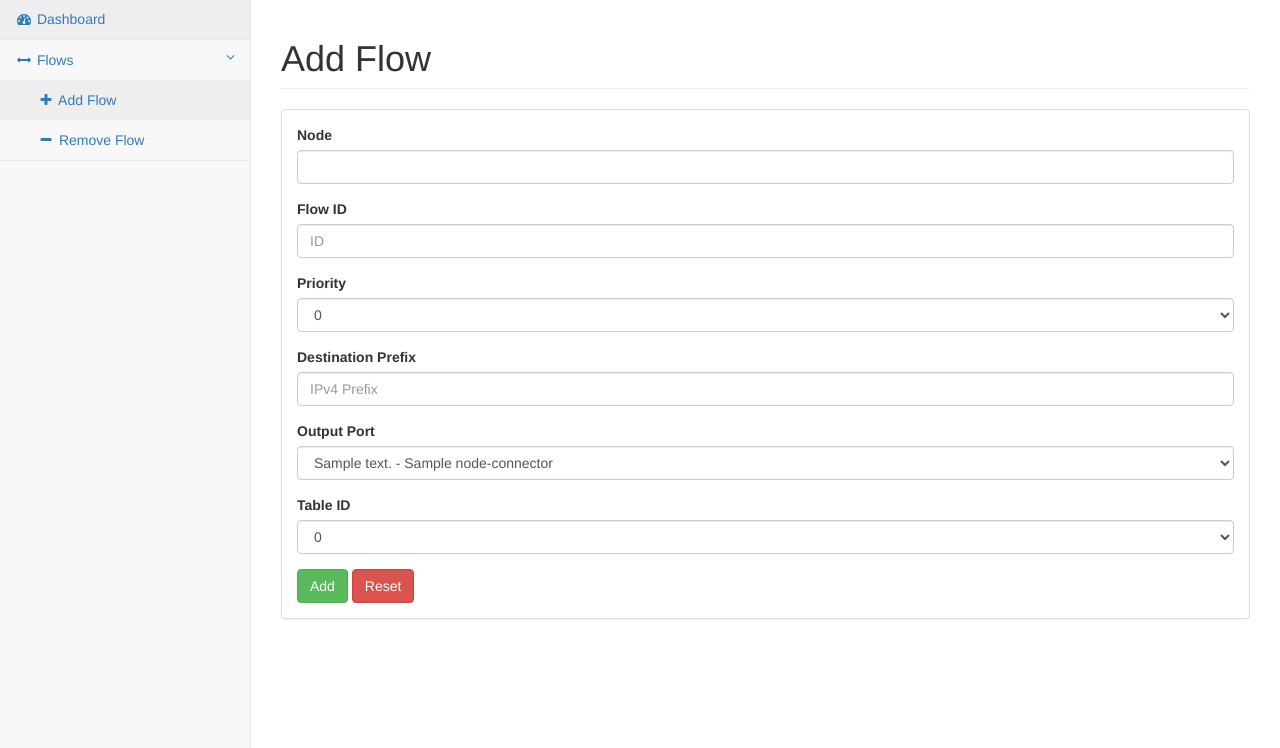
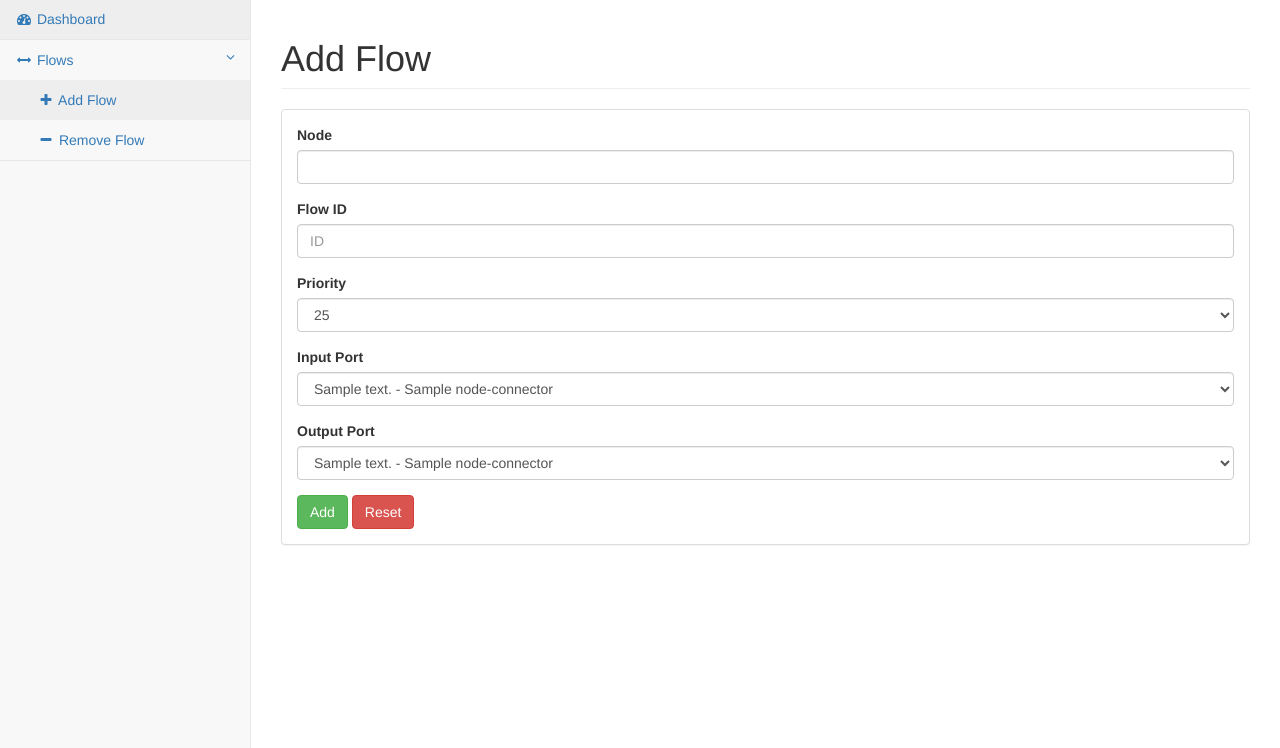
Before and after one commit to lamoni/webopenflow, a Flask app: page /add_flow in a window 1280 px wide. Shown: the part 52-800 px from the top of the page. Run offline with Flask 2, Linux system fonts and the light colour scheme; a database or web service that is not in the repository returns one stand-in record (values such as "Sample title"); data that the repository does not hold is empty; some libraries are stand-ins or nearby versions.

Commit message:
Changed add flow to work off of input and output ports instead of ipv4 destinations, due to ARP issue

```diff
--- a/app/forms.py
+++ b/app/forms.py
@@ -6,8 +6,7 @@ class AddFlowForm(Form):
     flow_node = StringField('flow_node')
     flow_id = StringField('flow_id')
     flow_priority = StringField('flow_priority')
-    flow_destination_prefix = StringField('flow_destination_prefix')
-    flow_table_id = StringField('flow_table_id')
+    flow_input_port = StringField('flow_input_port')
     flow_output_port = StringField('flow_output_port')
 
 class RemoveFlowForm(Form):
--- a/app/templates/add_flow.html
+++ b/app/templates/add_flow.html
@@ -37,18 +37,28 @@
     <div class="form-group">
         <label>Priority</label>
         <select name="flow_priority" class="form-control">
+            <option value="25">25</option>
+            <option value="20">20</option>
+            <option value="15">15</option>
+            <option value="10">10</option>
+            <option value="5">5</option>
             <option value="0">0</option>
-            <option value="1">1</option>
-            <option value="2">2</option>
-            <option value="3">3</option>
-            <option value="4">4</option>
-            <option value="5">5</option>
         </select>
     </div>
 
     <div class="form-group">
-        <label>Destination Prefix</label>
-        <input name="flow_destination_prefix" class="form-control" placeholder="IPv4 Prefix">
+        <label>Input Port</label>
+        <select name="flow_input_port" class="form-control">
+
+            {% for key, obj in flows_output_ports['nodes'].iteritems() %}
+                {% for key2 in obj %}
+                    {% for key3 in key2['node-connector'] %}
+                        <option value="{{key3['id']}}">{{key2['flow-node-inventory:ip-address']}} - {{key3['flow-node-inventory:name']}}</option>
+                    {% endfor %}
+                {% endfor %}
+            {% endfor %}
+
+        </select>
     </div>
 
     <div class="form-group">
@@ -65,18 +75,6 @@
 
         </select>
     </div>
-    <div class="form-group">
-        <label>Table ID</label>
-        <select name="flow_table_id" class="form-control">
-            <option value="0">0</option>
-            <option value="1">1</option>
-            <option value="2">2</option>
-            <option value="3">3</option>
-            <option value="4">4</option>
-            <option value="5">5</option>
-        </select>
-    </div>
-
 
     <button type="submit" class="btn btn-success">Add</button>
     <button type="reset" class="btn btn-danger">Reset</button>
@@ -95,8 +93,7 @@
             var options = {
                 type: 'POST',
                 dataType: 'json',
-                success:       showResponse,
-                resetForm: true
+                success:       showResponse
             };
 
 
--- a/app/views.py
+++ b/app/views.py
@@ -71,15 +71,10 @@ def api_add_flow():
                 <flow xmlns="urn:opendaylight:flow:inventory">
                     <priority>%s</priority>
                     <match>
-                        <ethernet-match>
-                            <ethernet-type>
-                                <type>2048</type>
-                            </ethernet-type>
-                        </ethernet-match>
-                        <ipv4-destination>%s</ipv4-destination>
+                        <in-port>%s</in-port>
                     </match>
                     <id>%s</id>
-                    <table_id>%s</table_id>
+                    <table_id>1</table_id>
                     <instructions>
                         <instruction>
                             <order>0</order>
@@ -95,10 +90,10 @@ def api_add_flow():
                             </apply-actions>
                         </instruction>
                     </instructions>
-                </flow>""" % (form.flow_priority.data, form.flow_destination_prefix.data, form.flow_id.data, form.flow_table_id.data, form.flow_output_port.data)
+                </flow>""" % (form.flow_priority.data, form.flow_input_port.data, form.flow_id.data, form.flow_output_port.data)
 
         r = requests.put(
-                'http://'+app.config['ODL_SERVER_IP']+':'+app.config['ODL_SERVER_PORT']+'/restconf/config/opendaylight-inventory:nodes/node/%s/table/%s/flow/%s' % (form.flow_node.data, form.flow_table_id.data, form.flow_id.data),
+                'http://'+app.config['ODL_SERVER_IP']+':'+app.config['ODL_SERVER_PORT']+'/restconf/config/opendaylight-inventory:nodes/node/%s/table/1/flow/%s' % (form.flow_node.data, form.flow_id.data),
                  data=xml,
                  headers = {
                     'accept': 'application/json',
```
